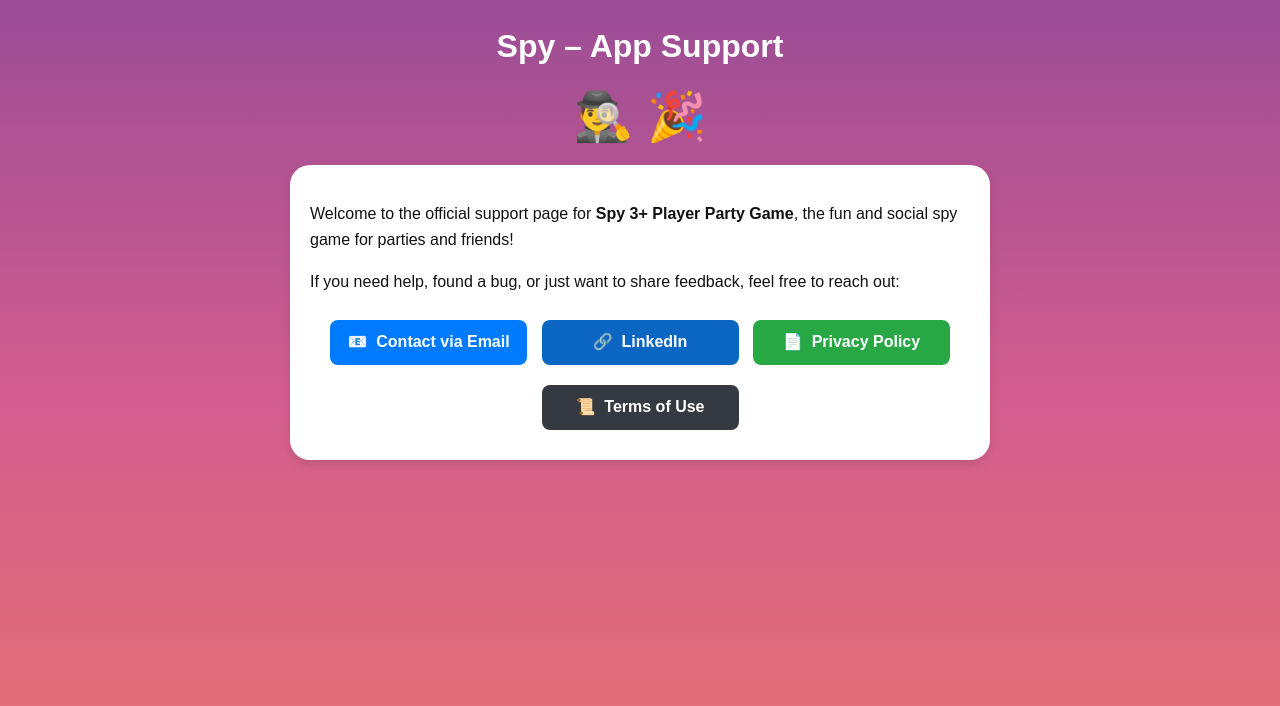
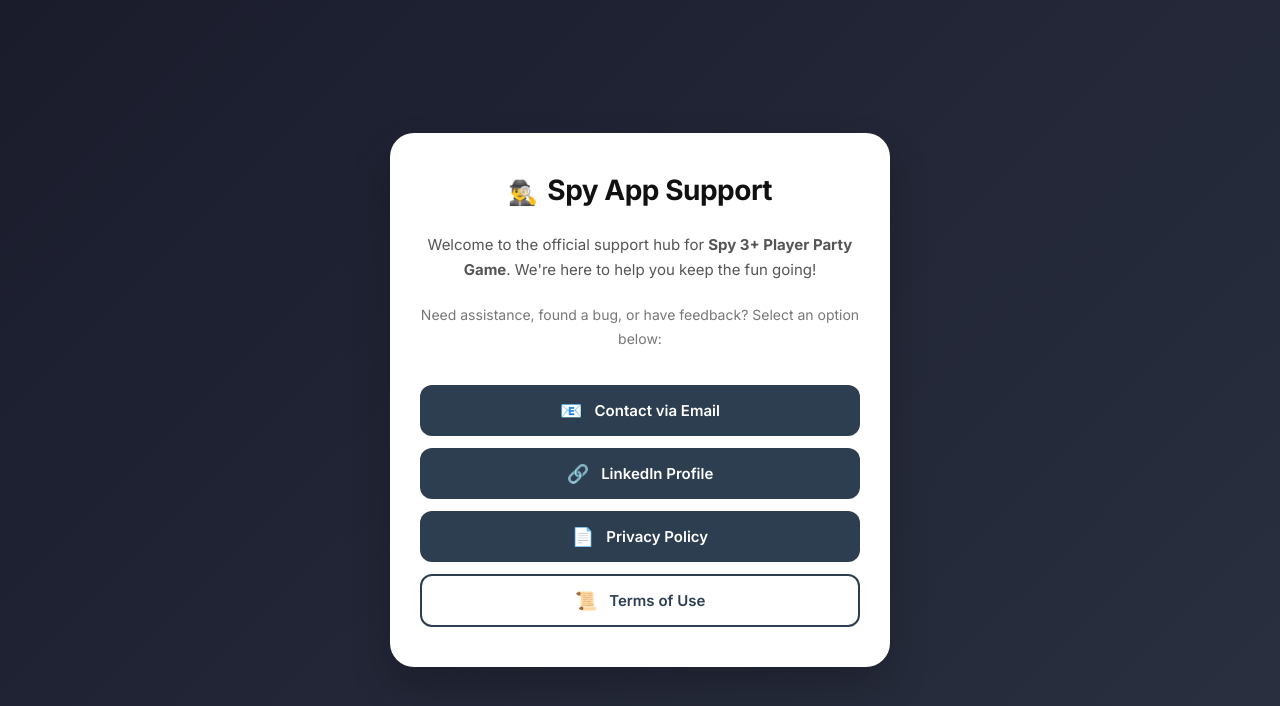
Before and after one commit to EmirhanAky/spy-support, a plain HTML site: page docs/index.html in a window 1280 px wide. Drawn offline with Linux system fonts and the light colour scheme.

Commit message:
Refactor index.html for better styling and layout
Updated styles and structure for improved layout and design.

```diff
--- a/docs/index.html
+++ b/docs/index.html
@@ -4,94 +4,148 @@
   <meta charset="UTF-8">
   <meta name="viewport" content="width=device-width, initial-scale=1.0">
   <title>Spy App Support</title>
+  <link href="https://fonts.googleapis.com/css2?family=Inter:wght@400;600;700&display=swap" rel="stylesheet">
+
   <style>
+    /* Sıfırlama ve Temel Ayarlar */
+    * {
+      margin: 0;
+      padding: 0;
+      box-sizing: border-box;
+    }
+
     body {
-      font-family: Arial, sans-serif;
-      max-width: 700px;
-      margin: 20px auto;
-      padding: 0 20px;
-      line-height: 1.6;
-      color: #111;
-      background: linear-gradient(180deg, #9b4d96 0%, #d35d8d 50%, #e67373 100%);
-      background-attachment: fixed;
+      font-family: 'Inter', sans-serif; /* Modern font */
+      min-height: 100vh;
+      display: flex;
+      justify-content: center;
+      align-items: center;
+      padding: 20px;
+      color: #333;
+      /* Premium koyu arka plan */
+      background: linear-gradient(135deg, #1a1c2c 0%, #2a3040 100%);
+    }
+
+    .container {
+      width: 100%;
+      max-width: 500px; /* Kart genişliği kompakt ve odaklı */
+    }
+
+    /* Ana Kart Tasarımı */
+    .card {
+      background: #ffffff;
+      padding: 40px 30px;
+      border-radius: 24px;
+      /* Daha sofistike, yaygın gölge */
+      box-shadow: 0 20px 40px rgba(0,0,0,0.2);
+      text-align: center;
     }
 
     h1 {
-      text-align: center;
-      color: #fff;
-      margin-bottom: 6px;
+      font-weight: 700;
+      font-size: 28px;
+      color: #111;
+      margin-bottom: 25px;
+      letter-spacing: -0.5px;
     }
 
-    .illustration {
-      text-align: center;
-      font-size: 48px;
-      margin: 4px 0 10px 0;
+    /* Başlığın yanındaki küçük premium ikon */
+    h1::before {
+      content: '🕵️‍♂️';
+      font-size: 24px;
+      margin-right: 10px;
+      vertical-align: middle;
     }
 
-    .card {
-      background: #fff;
-      padding: 20px;
-      border-radius: 20px;
-      box-shadow: 0 4px 10px rgba(0,0,0,0.1);
-      margin: 10px 0;
-      text-align: center; /* Butonları ortalamak için */
+    .card p {
+      color: #555;
+      margin-bottom: 20px;
+      line-height: 1.7;
+      font-size: 15px;
     }
 
-    /* Paragraf metinlerini sola hizalı tutmak istersen bunu ekle,
-       yoksa card içindeki text-align center her şeyi ortalar.
-       Mevcut yapını bozmamak için p etiketine özel ayar: */
-    .card p {
-      text-align: left;
+    .button-group {
+      margin-top: 35px;
+      display: flex;
+      flex-direction: column;
+      gap: 12px; /* Butonlar arası boşluk */
     }
 
+    /* Premium Buton Stili */
     .btn {
-      display: inline-block;
-      margin: 10px 5px;
-      padding: 12px 16px;
-      line-height: 1.3;
-      border-radius: 8px;
-      font-size: 16px;
-      font-weight: bold;
+      display: flex;
+      align-items: center;
+      justify-content: center;
+      width: 100%;
+      padding: 14px 20px;
+      border-radius: 12px;
+      font-size: 15px;
+      font-weight: 600;
       text-decoration: none;
       color: white;
-      transition: 0.2s ease;
-      min-width: 165px;
-      text-align: center; /* Buton içi yazı ortalansın */
+      /* Tek tip, koyu, şık arka plan rengi */
+      background: #2c3e50;
+      border: 1px solid transparent;
+      transition: all 0.3s ease;
+    }
+
+    /* Buton ikonları için ayar */
+    .btn span {
+      margin-right: 12px;
+      font-size: 18px;
+    }
+
+    /* Hover Efekti */
+    .btn:hover {
+      background: #3b4d61;
+      transform: translateY(-2px);
+      box-shadow: 0 5px 15px rgba(0,0,0,0.1);
     }
 
     .btn:active {
-      transform: scale(0.97);
-      box-shadow: 0 2px 6px rgba(0,0,0,0.2);
+      transform: scale(0.98);
     }
 
-    .btn-email {
-      background: #007aff;
+    /* Terms butonu için outline (çerçeveli) stil - hiyerarşi katar */
+    .btn-outline {
+        background: transparent;
+        border: 2px solid #2c3e50;
+        color: #2c3e50;
     }
-    .btn-email:hover {
-      background: #005bbb;
+    .btn-outline:hover {
+        background: #2c3e50;
+        color: #fff;
     }
-    .btn-linkedin {
-      background: #0a66c2;
-    }
-    .btn-linkedin:hover {
-      background: #084d91;
-    }
+
   </style>
 </head>
 <body>
-  <h1>Spy – App Support</h1>
 
-  <div class="illustration">🕵️‍♂️ 🎉</div>
+  <div class="container">
+    <div class="card">
+      <h1>Spy App Support</h1>
 
-  <div class="card">
-    <p>Welcome to the official support page for <strong>Spy 3+ Player Party Game</strong>, the fun and social spy game for parties and friends!</p>
-    <p>If you need help, found a bug, or just want to share feedback, feel free to reach out:</p>
+      <p>Welcome to the official support hub for <strong>Spy 3+ Player Party Game</strong>. We're here to help you keep the fun going!</p>
+      <p style="font-size: 14px; color: #777;">Need assistance, found a bug, or have feedback? Select an option below:</p>
 
-    <a href="mailto:emirhan8akyildirim@gmail.com" class="btn btn-email">📧&nbsp;&nbsp;Contact via Email</a>
-    <a href="https://www.linkedin.com/in/emirhan-akyildirim/" target="_blank" class="btn btn-linkedin">🔗&nbsp;&nbsp;LinkedIn</a>
-    <a href="https://docs.google.com/document/d/1WO3u1dAJcC9EVi52CGXhTFwYrcQJfMeBcPMgEuc0b-8/edit?usp=sharing" target="_blank" class="btn" style="background:#28a745;">📄&nbsp;&nbsp;Privacy Policy</a>
+      <div class="button-group">
+        <a href="mailto:emirhan8akyildirim@gmail.com" class="btn">
+          <span>📧</span> Contact via Email
+        </a>
+        <a href="https://www.linkedin.com/in/emirhan-akyildirim/" target="_blank" class="btn">
+          <span>🔗</span> LinkedIn Profile
+        </a>
+        <a href="https://docs.google.com/document/d/1WO3u1dAJcC9EVi52CGXhTFwYrcQJfMeBcPMgEuc0b-8/edit?usp=sharing" target="_blank" class="btn">
+          <span>📄</span> Privacy Policy
+        </a>
 
-    <a href="https://docs.google.com/document/d/1n4B6K7r4InWrpVVnZELZ6UZDAXAYTwiyBAovGf0pC-Q/edit?usp=sharing" target="_blank" class="btn" style="background:#343a40;">📜&nbsp;&nbsp;Terms of Use</a>
+        <a href="https://docs.google.com/document/d/1n4B6K7r4InWrpVVnZELZ6UZDAXAYTwiyBAovGf0pC-Q/edit?usp=sharing" target="_blank" class="btn btn-outline">
+            <span>📜</span> Terms of Use
+        </a>
+      </div>
+
+    </div>
   </div>
+
 </body>
 </html>
```
